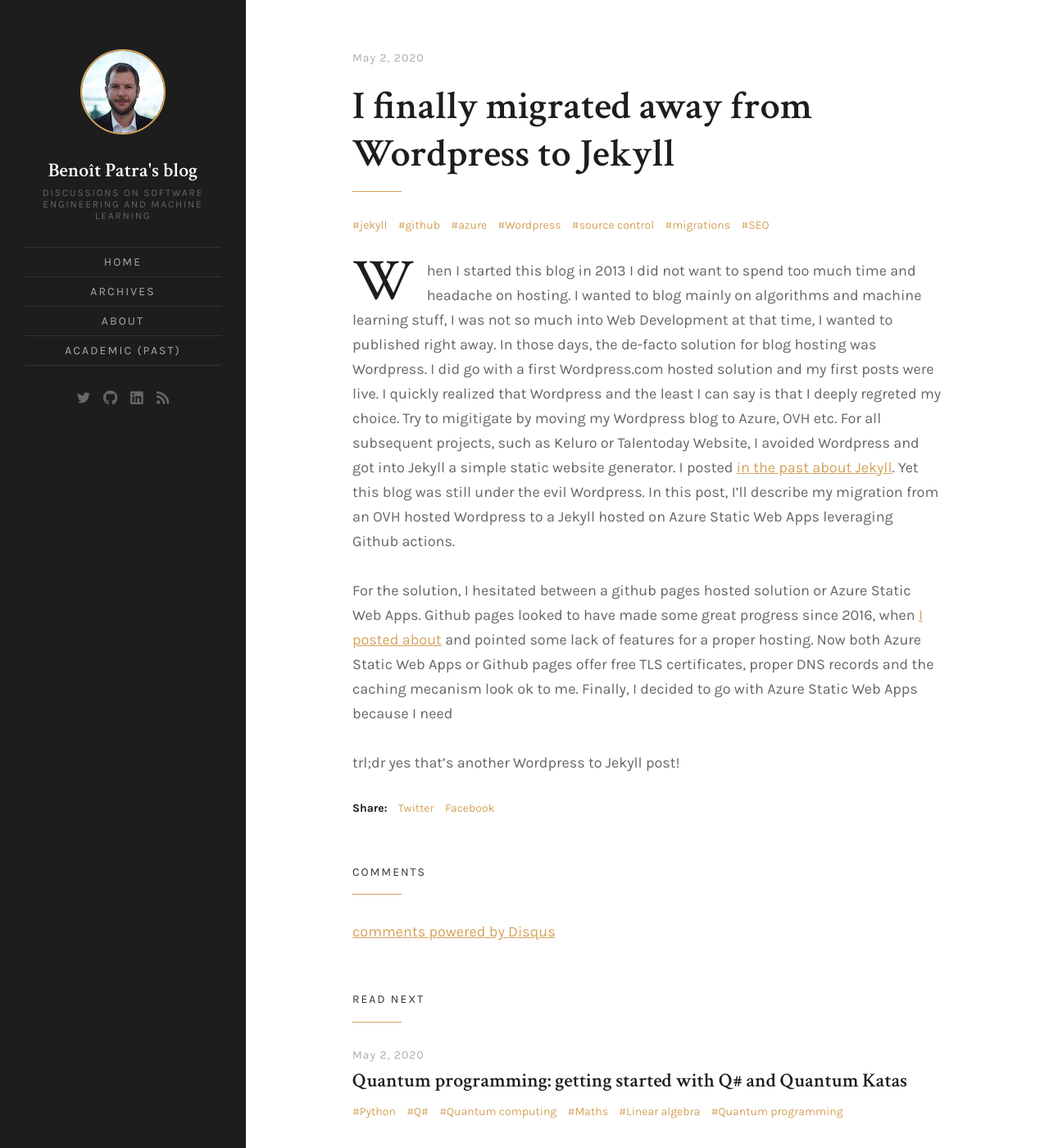
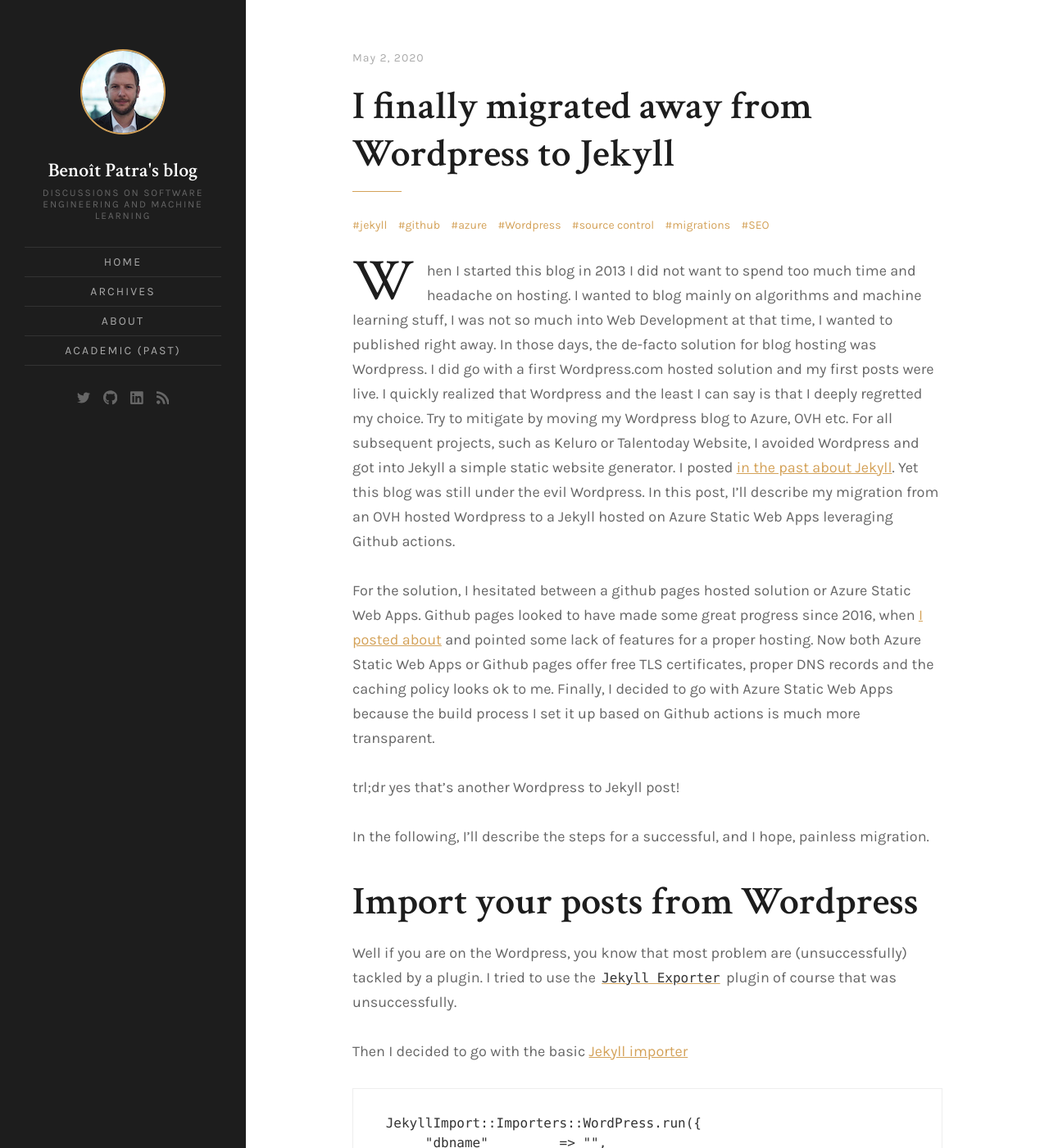
Before and after one commit to bpatra/personal-blog, a Jekyll site: the page built from _posts/2020-12-13-i-migrated-away-from-wordpress-to-jekyll.md, in a window 1280 px wide and 1400 px high. Shown: the whole window at 82% size. Built offline with Jekyll 4.4.1, drawn with Linux system fonts in a browser that asks for light colours; comment, search, counter and statistics services are not loaded; some of the changed text lies outside the part shown.

Commit message:
updating the migration to Jekyll

`````diff
--- a/_posts/2020-12-13-i-migrated-away-from-wordpress-to-jekyll.md
+++ b/_posts/2020-12-13-i-migrated-away-from-wordpress-to-jekyll.md
@@ -31,8 +31,34 @@
 comments: []
 ---
 
-When I started this blog in 2013 I did not want to spend too much time and headache on hosting. I wanted to blog mainly on algorithms and machine learning stuff, I was not so much into Web Development at that time, I wanted to published right away. In those days, the de-facto solution for blog hosting was Wordpress. I did go with a first Wordpress.com hosted solution and my first posts were live. I quickly realized that Wordpress and the least I can say is that I deeply regreted my choice. Try to migitigate by moving my Wordpress blog to Azure, OVH etc. For all subsequent projects, such as Keluro or Talentoday Website, I avoided Wordpress and got into Jekyll a simple static website generator. I posted [in the past about Jekyll](/tag/jekyll/). Yet this blog was still under the evil Wordpress. In this post, I'll describe my migration from an OVH hosted Wordpress to a Jekyll hosted on Azure Static Web Apps leveraging Github actions.
+When I started this blog in 2013 I did not want to spend too much time and headache on hosting. I wanted to blog mainly on algorithms and machine learning stuff, I was not so much into Web Development at that time, I wanted to published right away. In those days, the de-facto solution for blog hosting was Wordpress. I did go with a first Wordpress.com hosted solution and my first posts were live. I quickly realized that Wordpress and the least I can say is that I deeply regretted my choice. Try to mitigate by moving my Wordpress blog to Azure, OVH etc. For all subsequent projects, such as Keluro or Talentoday Website, I avoided Wordpress and got into Jekyll a simple static website generator. I posted [in the past about Jekyll](/tag/jekyll/). Yet this blog was still under the evil Wordpress. In this post, I'll describe my migration from an OVH hosted Wordpress to a Jekyll hosted on Azure Static Web Apps leveraging Github actions.
 
-For the solution, I hesitated between a github pages hosted solution or Azure Static Web Apps. Github pages looked to have made some great progress since 2016, when [I posted about](/2016/02/12/hosting-jekyll-generated-site-on-azure-web-app-using-teamcity-automated-deployment/) and pointed some lack of features for a proper hosting. Now both Azure Static Web Apps or Github pages offer free TLS certificates, proper DNS records and the caching mecanism look ok to me. Finally, I decided to go with Azure Static Web Apps because I need
+For the solution, I hesitated between a github pages hosted solution or Azure Static Web Apps. Github pages looked to have made some great progress since 2016, when [I posted about](/2016/02/12/hosting-jekyll-generated-site-on-azure-web-app-using-teamcity-automated-deployment/) and pointed some lack of features for a proper hosting. Now both Azure Static Web Apps or Github pages offer free TLS certificates, proper DNS records and the caching policy looks ok to me. Finally, I decided to go with Azure Static Web Apps because the build process I set it up based on Github actions is much more transparent.
 
 trl;dr yes that's another Wordpress to Jekyll post!
+
+In the following, I'll describe the steps for a successful, and I hope, painless migration.
+
+# Import your posts from Wordpress
+
+Well if you are on the Wordpress, you know that most problem are (unsuccessfully) tackled by a plugin. I tried to use the [`Jekyll Exporter`](https://wordpress.org/plugins/jekyll-exporter/) plugin  of course that was unsuccessfully.
+
+Then I decided to go with the basic [Jekyll importer](https://import.jekyllrb.com/docs/wordpress/)
+
+````
+ JekyllImport::Importers::WordPress.run({
+      "dbname"         => "",
+      "user"           => "",
+      "password"       => "",
+      "host"           => "localhost",
+      "port"           => "3306",
+      # other stuff
+    })
+```
+
+
+## Use an SQL Dump and a docker MySQL
+
+You'll notice that you need to connect the remote Wordpress database. With OVH hosted Wordpress, database are not accessible directly from the internet (which is a good thing). My advice is that you should not probably try to access the database and modify the settings of the VPC. While it is feasible, it is quicker to use an SQL dump from OVH (click export)
+
+Then, you can start a MySQL database directly in a docker image. You do not even have to map to a volume because it is just a matter of minutes to use this database to generate you jekyll formated post. Once you have an empty SQL dea
`````
